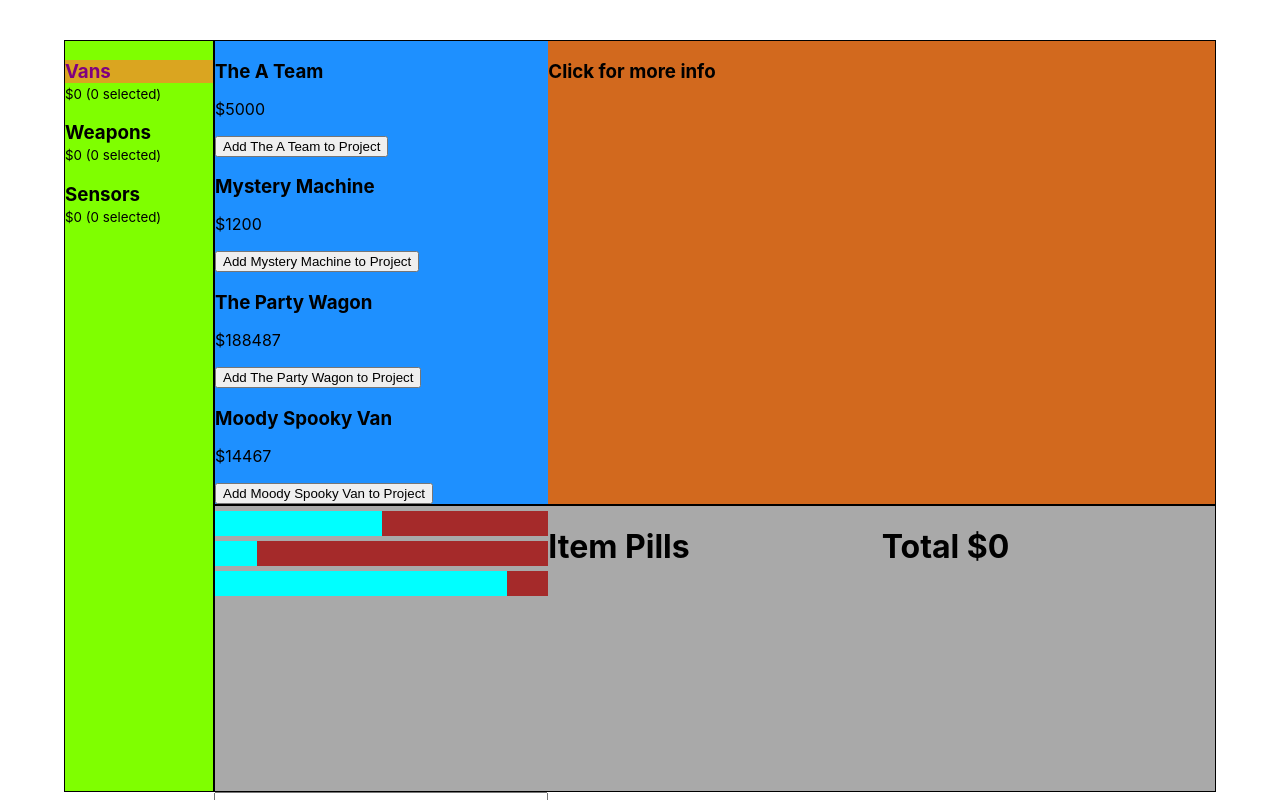
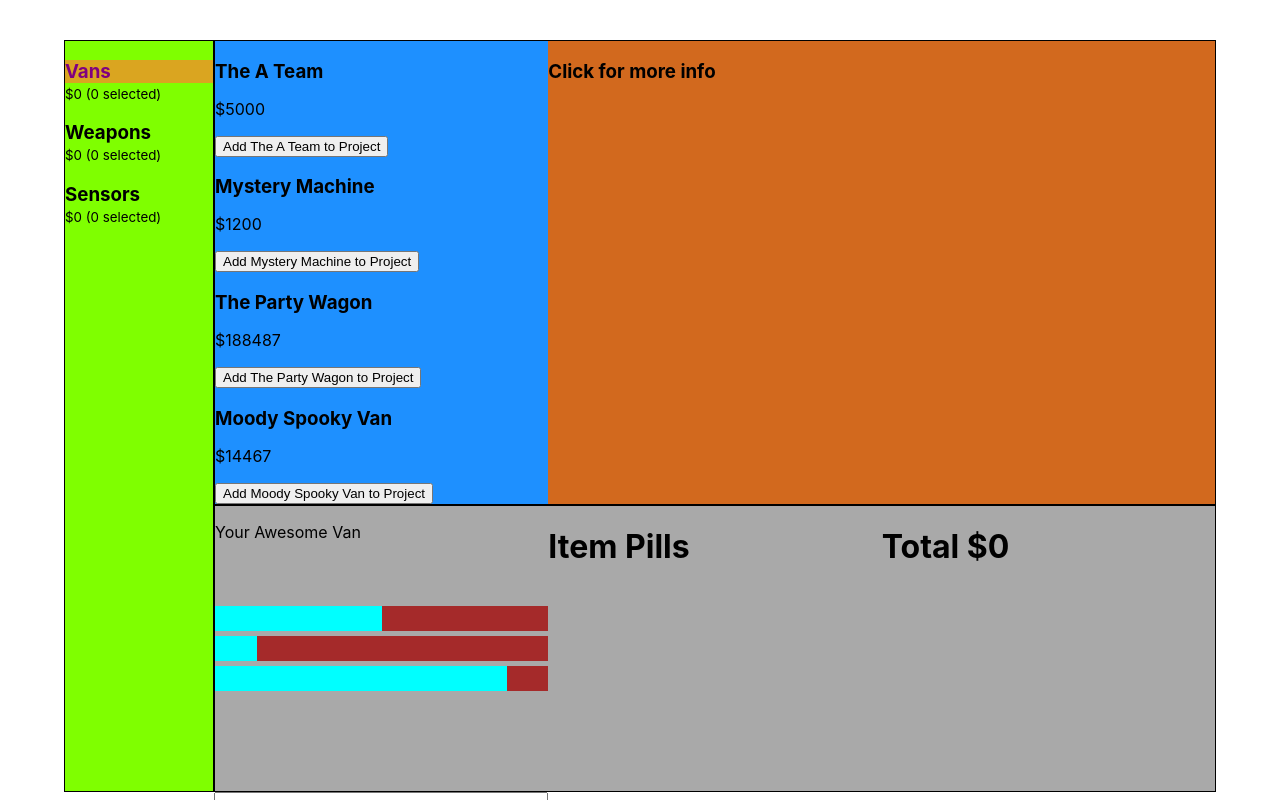
Before and after one commit to garrettgsb/ogc-widgets, a React (Create React App) app: page / in a window 1280 px wide. Shown: the top 800 px of the page. Built offline with nearby package versions, Linux system fonts and the light colour scheme.

Commit message:
context provider

```diff
--- a/src/PaneManagerWidget.js
+++ b/src/PaneManagerWidget.js
@@ -2,6 +2,7 @@
 import { data as appData, CATEGORIES as appCategories } from './appData.js';
 import SideBar from './components/SideBar';
 import BottomBar from './components/BottomBar';
+import { UserInputContext } from './contexts.js';
 // import aTeam from './assets/ateam.jpeg';
 
 const OneThirdTwoThirds = (props) => {
@@ -140,6 +141,7 @@
 
   const items = appData.filter((item) => item.categories.includes(selectedCategory));
   return (
+    <UserInputContext.Provider value={{ title }}>
       <main className="layout-manager">
         {/* <p>{JSON.stringify(appData)}</p> */}
         <h1>{title}</h1>
@@ -148,6 +150,7 @@
         <ContentArea items={items} updateSelected={updateSelected} selections={selections} />
         <BottomBar selections={selections} appData={appData} />
       </main>
+    </UserInputContext.Provider>
   )
 }
 
--- a/src/components/BottomBar.js
+++ b/src/components/BottomBar.js
@@ -1,7 +1,10 @@
 import ProgressBar from './ProgressBar';
+import { UserInputContext } from '../contexts';
+import { useContext } from 'react';
+
 
 const BottomBar = ({ selections, appData }) => {
-
+  const { title } = useContext(UserInputContext);
   // const pillList = Object.values(selections.filter((selected) => { return selected === true }));
   const pillList = [];
   for (const [key, value] of Object.entries(selections)) {
@@ -22,6 +25,7 @@
 
   return (
     <div className="bottombar">
+      <p>{title}</p>
       <h1 className="total-price">Total ${sumSelectedPrices(appData, selections)}</h1>
       <aside className="progress-bar">
         <ProgressBar value={40} max={80} />
--- /dev/null
+++ b/src/contexts.js
@@ -0,0 +1,3 @@
+import { createContext } from "react";
+
+export const UserInputContext = createContext();
```
Lines whose indentation alone changed are shown as unchanged.
